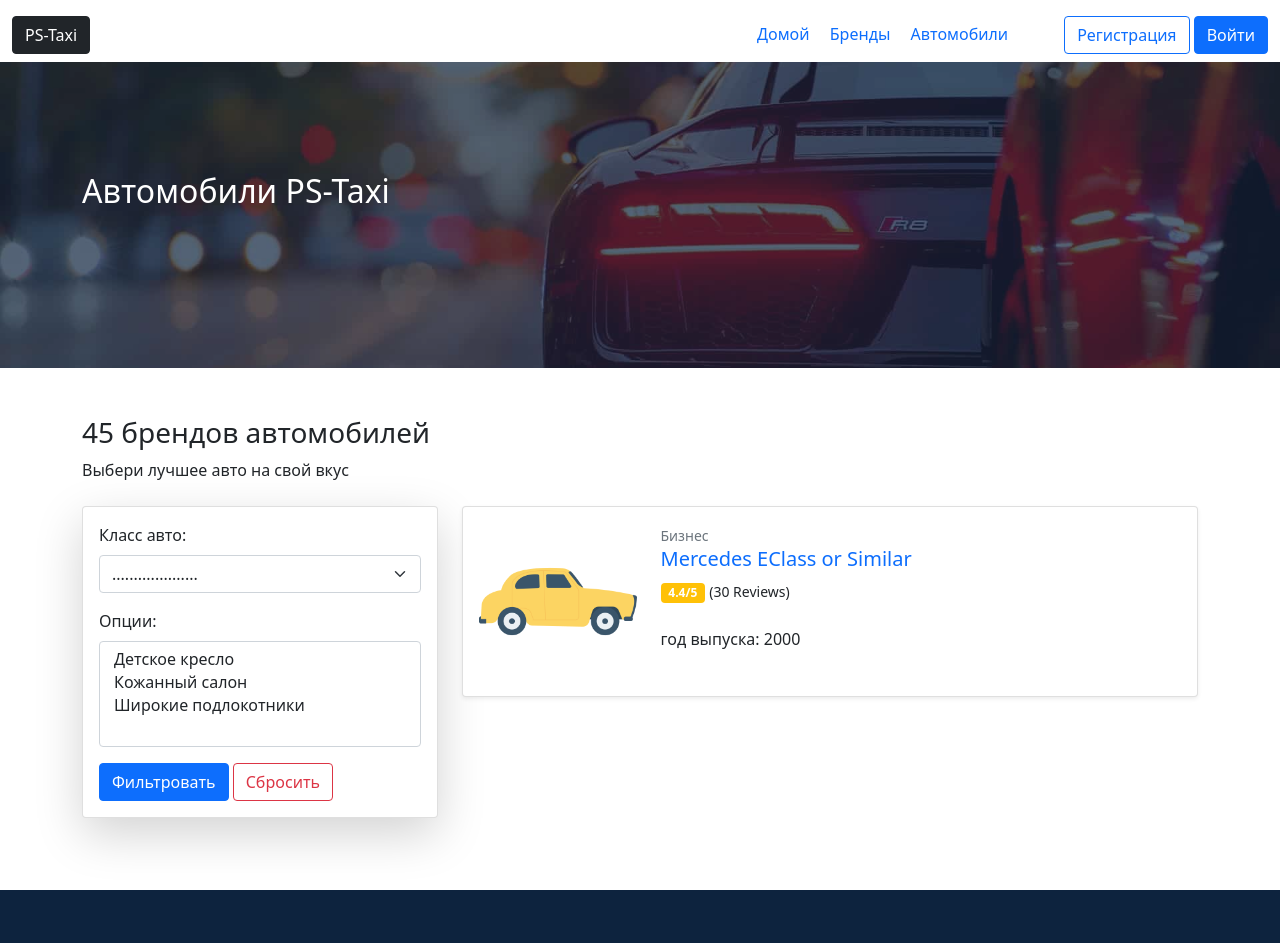
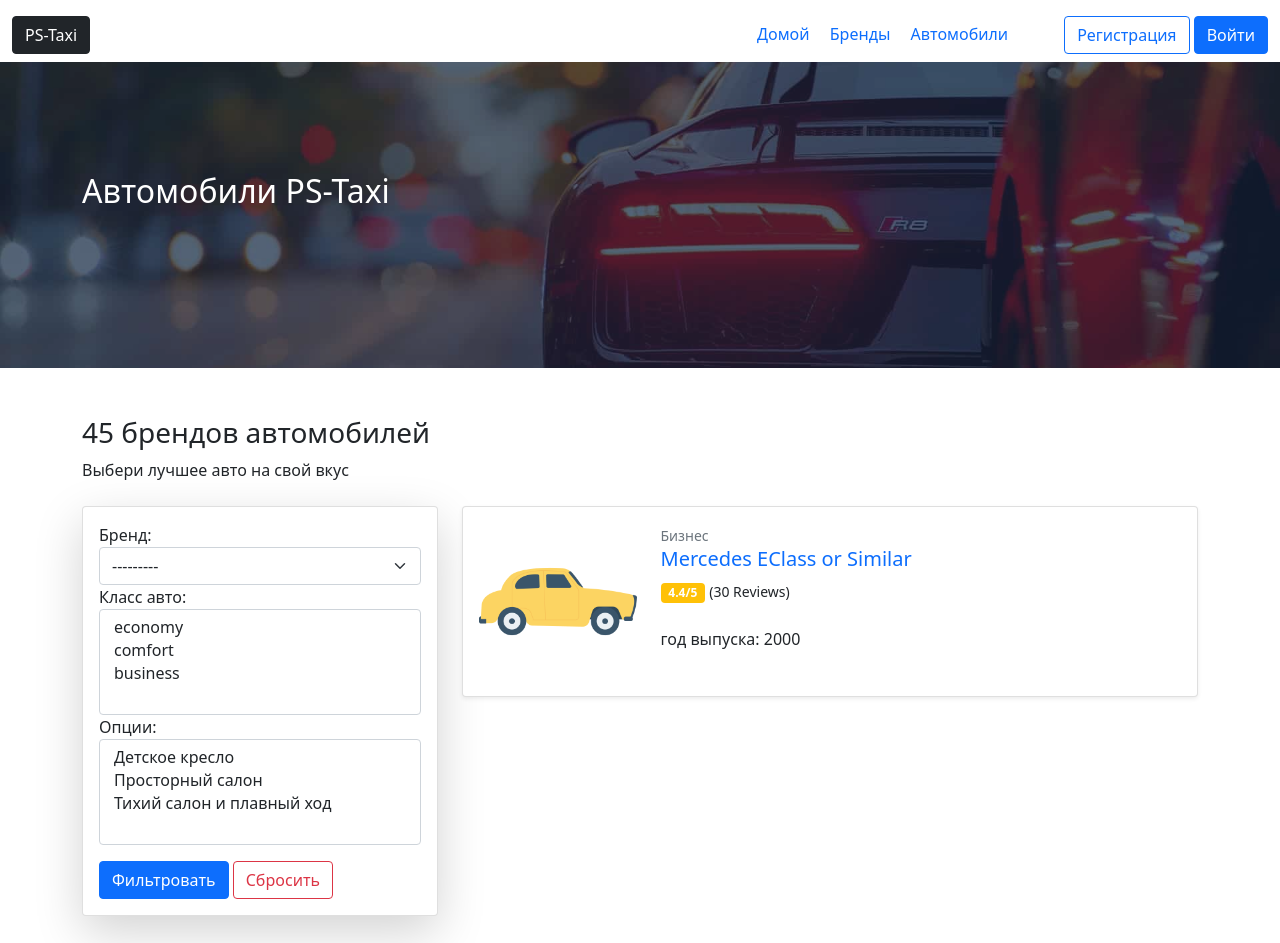
Before and after one commit to PumpSkill/pstaxi-frontend, a plain HTML site: page auto_list.html in a window 1280 px wide. Shown: the top 943 px of the page. Drawn offline with nearby package versions, Linux system fonts and the light colour scheme.

Commit message:
change filter form

```diff
--- a/auto_list.html
+++ b/auto_list.html
@@ -59,26 +59,32 @@
         <div class="col-lg-4 mb-4">
             <div class="card shadow-lg">
                 <div class="card-body">
-                    <form>
-                        <div class="mb-3">
-                            <label for="city" class="form-label">Класс авто:</label>
-                            <select class="form-select" id="city">
-                                <option selected>....................</option>
-                                <option value="1">Бизнес</option>
-                                <option value="2">Эконом</option>
-                                <option value="3">Комфорт</option>
-                            </select>
+                    <form action="." method="get">
+                        <label for="id_brand">Бренд:</label>
+                        <select name="brand" class="form-select" id="id_brand">
+                            <option value="">---------</option>
+                            <option value="1">Audi</option>
+                            <option value="2">BMW</option>
+                            <option value="3">Mercedes-Benz</option>
+                            <option value="4">Hundai</option>
+                            <option value="5">Volkswagen</option>
+                        </select>
+                        <label for="id_auto_class">Класс авто:</label>
+                        <select name="auto_class" class="form-select" multiple="" id="id_auto_class">
+                            <option value="e">economy</option>
+                            <option value="c">comfort</option>
+                            <option value="b">business</option>
+                        </select>
+                        <label for="id_options">Опции:</label>
+                        <select name="options" class="form-select" multiple="" id="id_options">
+                            <option value="1">Детское кресло</option>
+                            <option value="2">Просторный салон</option>
+                            <option value="3">Тихий салон и плавный ход</option>
+                        </select>
+                        <div class="mt-3">
+                            <button type="submit" class="btn btn-primary">Фильтровать</button>
+                            <button type="submit" class="btn btn-outline-danger">Сбросить</button>
                         </div>
-                        <div class="mb-3">
-                            <label for="city" class="form-label">Опции:</label>
-                            <select class="form-select" multiple>
-                                <option value="1">Детское кресло</option>
-                                <option value="2">Кожанный салон</option>
-                                <option value="3">Широкие подлокотники</option>
-                            </select>
-                        </div>
-                        <button type="submit" class="btn btn-primary">Фильтровать</button>
-                        <button type="submit" class="btn btn-outline-danger">Сбросить</button>
                     </form>
                 </div>
             </div>
```
